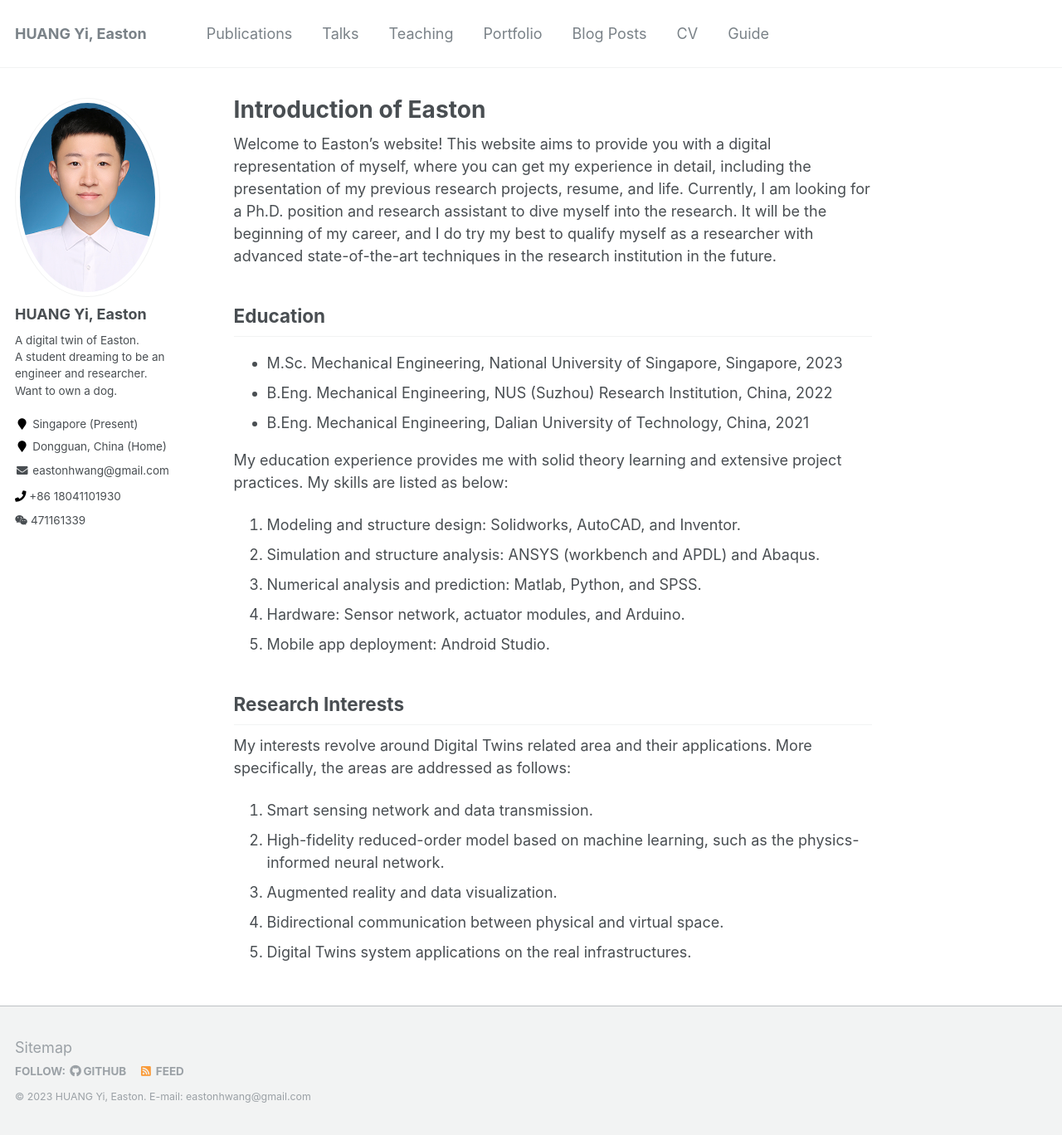
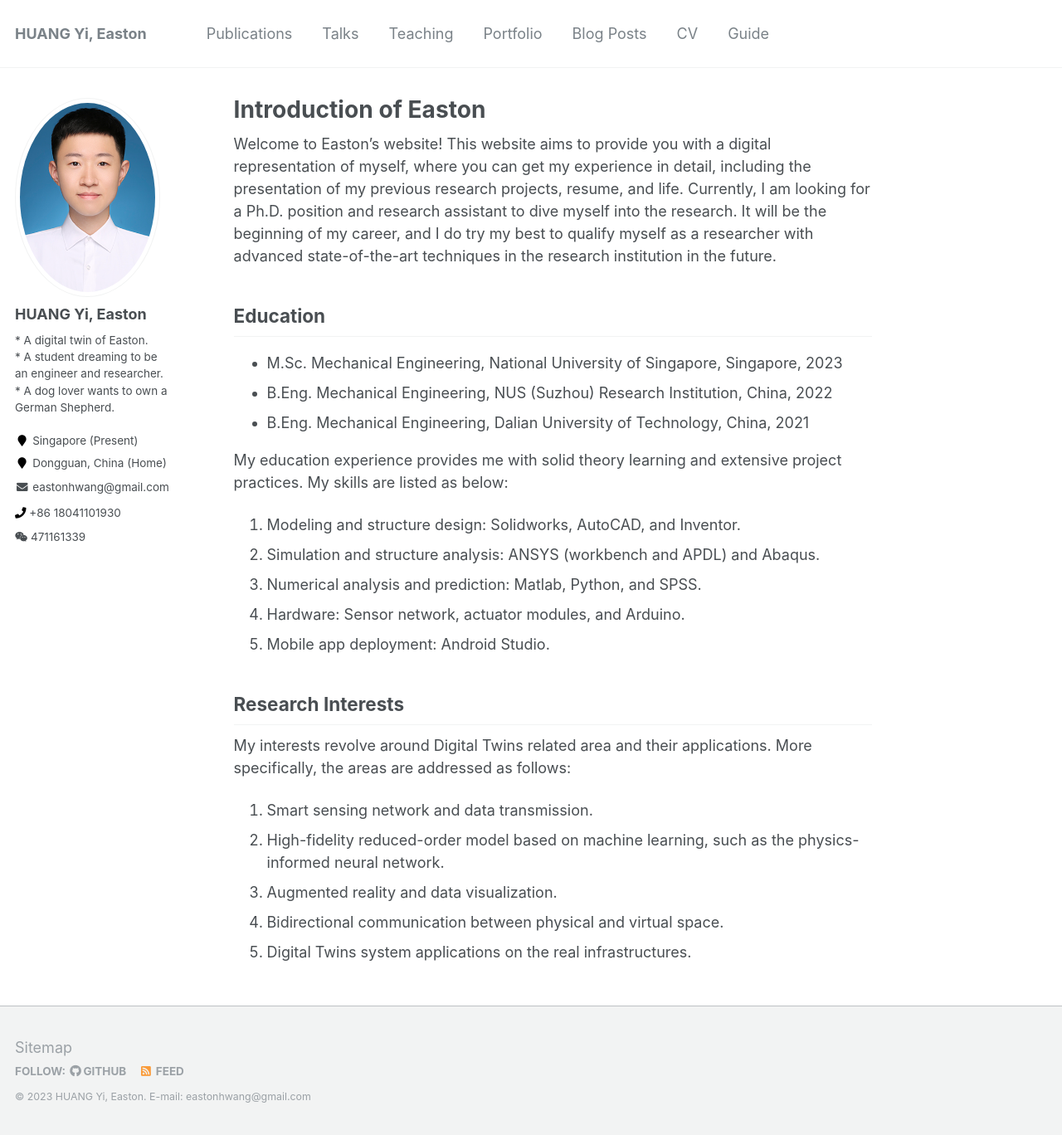
Before and after one commit to easton-hy/easton-hy.github.io, a Jekyll site: the page built from _pages/about.md, in a window 1280 px wide and 1368 px high. Shown: the whole window at 83% size. Built offline with Jekyll 4.4.1, drawn with Linux system fonts in a browser that asks for light colours.

Commit message:
Update _config.yml

```diff
--- a/_config.yml
+++ b/_config.yml
@@ -82,7 +82,7 @@ analytics:
 author:
   name             : "HUANG Yi, Easton"
   avatar           : "U2102035 Huang Yi.jpg"
-  bio              : "A digital twin of Easton. <br> A student dreaming to be an engineer and researcher.  <br> Want to own a dog."
+  bio              : "* A digital twin of Easton. <br> * A student dreaming to be an engineer and researcher.  <br> * A dog lover wants to own a German Shepherd."
   bio2              :
   bio3              :
   location1         : "Singapore (Present)"
```
